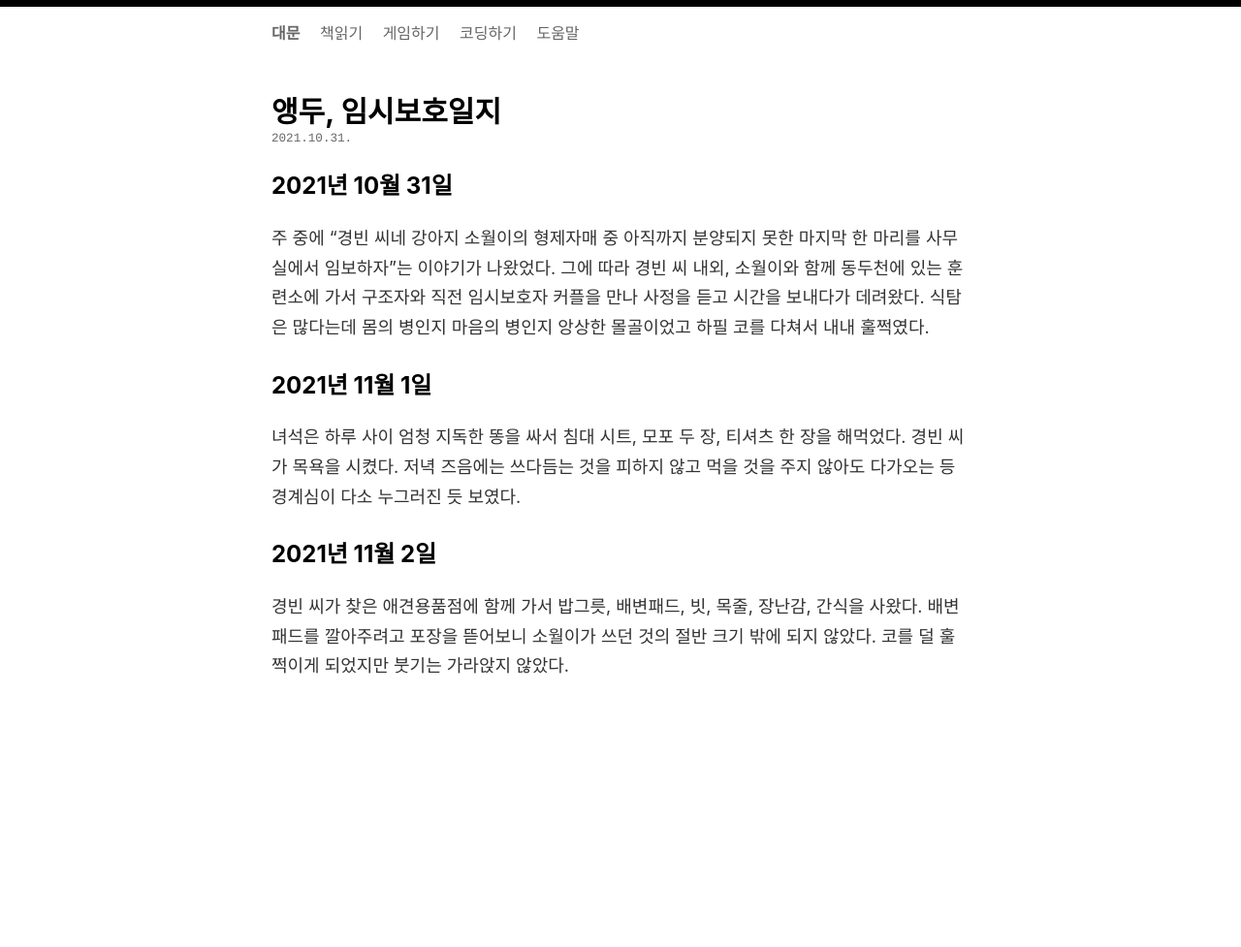
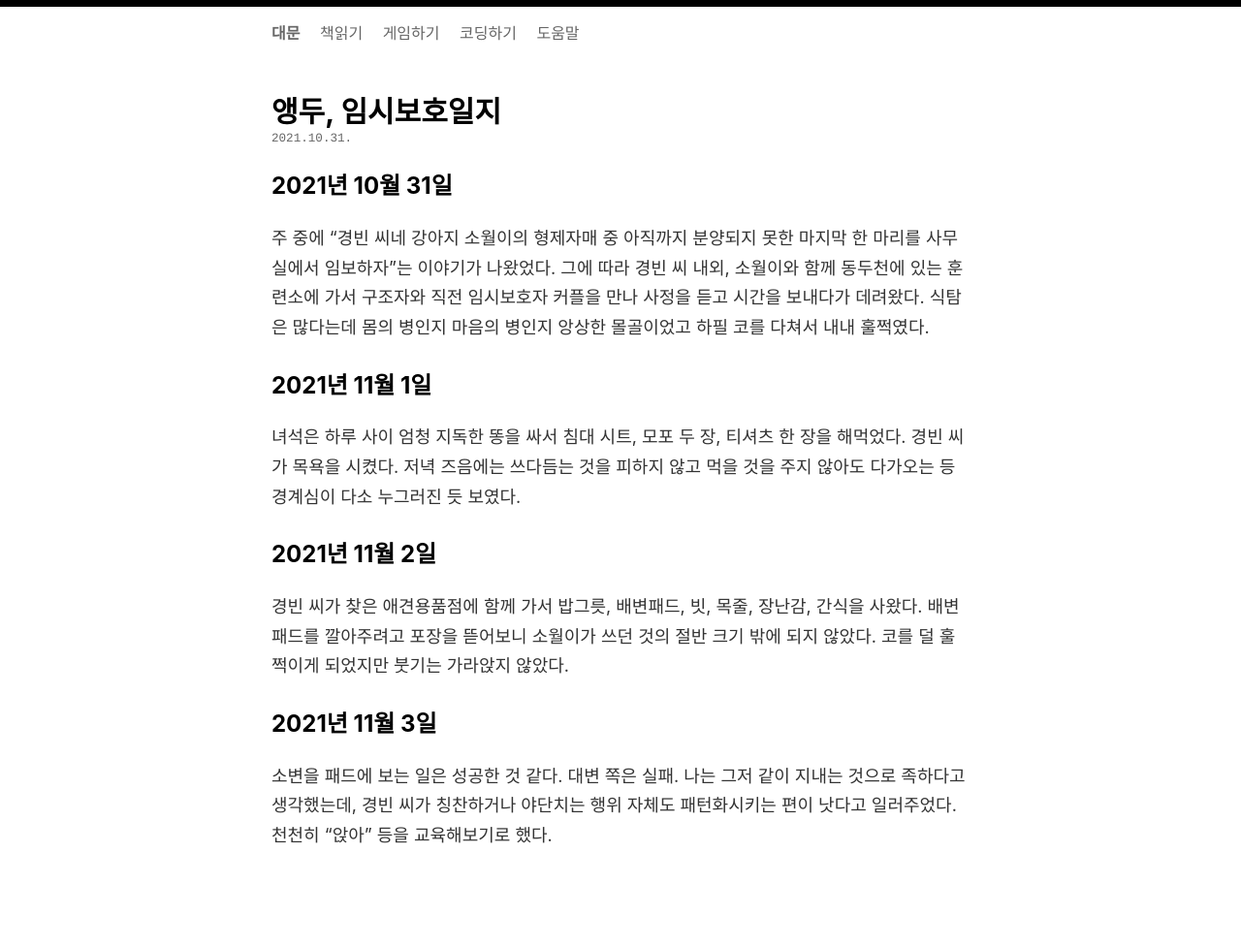
Before and after one commit to oxmhpark/www.exonomicon.net, a Jekyll site: the page built from _posts/2021-10-31-caring-note-of-aeng-doo.md, in a window 1280 px wide. Shown: the whole page at 97% size. Built offline with Jekyll 4.4.1, drawn with Linux system fonts in a browser that asks for light colours; comment, search, counter and statistics services are not loaded; before the commit the page ends 900 px from its top, so only the background shows below that.

Commit message:
Update 2021-10-31-caring-note-of-aeng-doo.md

```diff
--- a/_posts/2021-10-31-caring-note-of-aeng-doo.md
+++ b/_posts/2021-10-31-caring-note-of-aeng-doo.md
@@ -11,3 +11,6 @@ comments: true
 
 ## 2021년 11월 2일
 경빈 씨가 찾은 애견용품점에 함께 가서 밥그릇, 배변패드, 빗, 목줄, 장난감, 간식을 사왔다. 배변패드를 깔아주려고 포장을 뜯어보니 소월이가 쓰던 것의 절반 크기 밖에 되지 않았다. 코를 덜 훌쩍이게 되었지만 붓기는 가라앉지 않았다.
+
+## 2021년 11월 3일
+소변을 패드에 보는 일은 성공한 것 같다. 대변 쪽은 실패. 나는 그저 같이 지내는 것으로 족하다고 생각했는데, 경빈 씨가 칭찬하거나 야단치는 행위 자체도 패턴화시키는 편이 낫다고 일러주었다. 천천히 "앉아" 등을 교육해보기로 했다.
```
